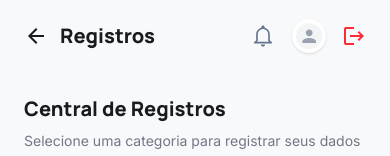
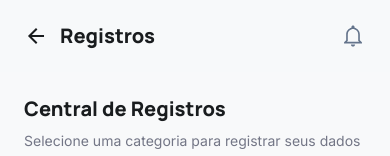
Before and after one commit to VivySilva/DiabetesCare, a Next.js app: page /patient/records in a window 390 px wide. Shown: the top 156 px of the page. Built offline with nearby package versions, Linux system fonts and the light colour scheme.

Commit message:
Style: corrections and standardization in the mobile front-end

```diff
--- a/components/charts/GlucoseSummary.tsx
+++ b/components/charts/GlucoseSummary.tsx
@@ -14,7 +14,7 @@ export default function GlucoseSummary({
   const displayValue = value !== undefined && value !== null ? value : "--";
   return (
     <div
-      className="flex flex-col justify-between p-8 gap-4 w-[342px] h-[226px] bg-white rounded-[32px]"
+      className="flex flex-col justify-between p-8 gap-4 w-full min-h-[226px] bg-white rounded-[32px]"
       style={{ boxShadow: "0px 1px 2px rgba(0, 0, 0, 0.15)" }}
     >
       <p className="m-0 text-[var(--dc-cinza-escuro-texto)]" style={{ fontFamily: "var(--font-manrope)", fontWeight: 600, fontSize: 14 }}>
--- a/components/ui/Header.tsx
+++ b/components/ui/Header.tsx
@@ -154,20 +154,6 @@ export default function Header({
             </>
           )}
 
-          {/* Mini User Icon — hidden on desktop (Sidebar handles it) */}
-          <Link
-            href={profileLink}
-            className="flex items-center justify-center active:scale-95 transition-all md:hidden"
-          >
-            <Avatar src={userAvatar || undefined} size={34} mode="view" />
-          </Link>
-          <button
-            onClick={() => setIsLogoutOpen(true)}
-            className="flex items-center justify-center text-red-500 hover:opacity-70 transition-opacity md:hidden"
-            aria-label="Sair"
-          >
-            <MdLogout size={24} />
-          </button>
         </div>
         </div>
       </header>
```
